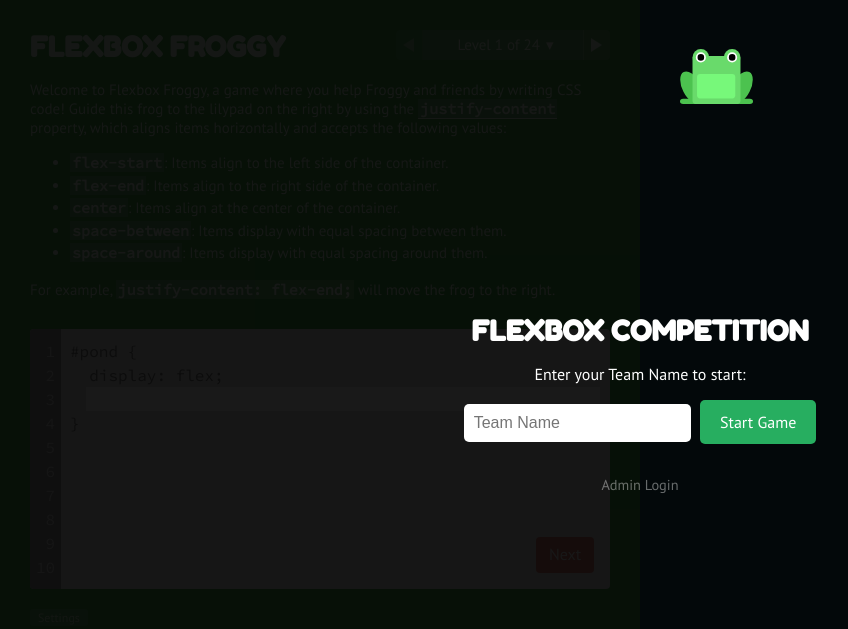
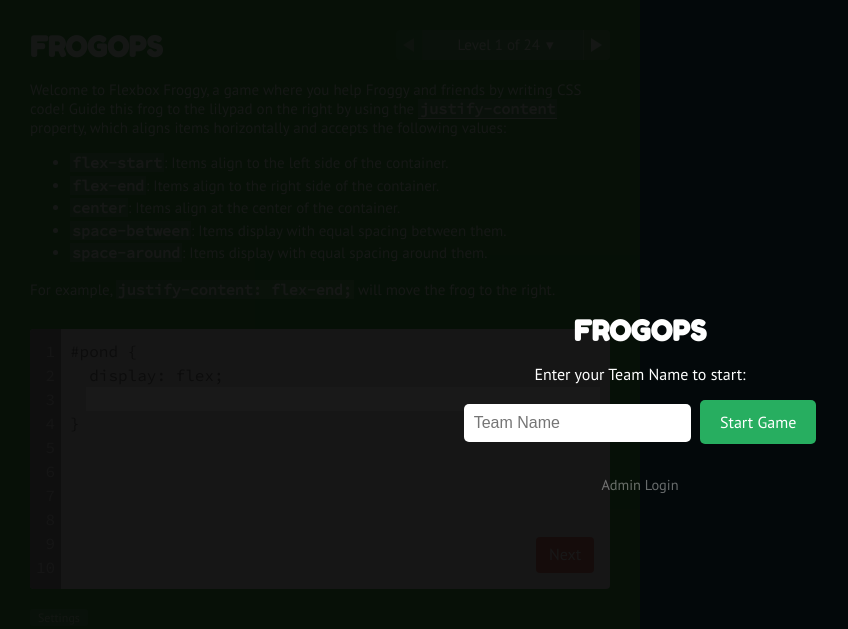
Before and after one commit to Roshen-Reji/FrogOps, a website with bundled scripts: page index.html in a window 1280 px wide. Shown: the whole page, without its empty margins (0-848 px from the left). Built offline with nearby package versions, Linux system fonts and the light colour scheme; no server answers.

Commit message:
Changed some words

```diff
--- a/index.html
+++ b/index.html
@@ -2,7 +2,7 @@
 <html lang="en">
   <head>
     <meta charset="utf-8">
-    <title>Flexbox Froggy - A game for learning CSS flexbox</title>
+    <title>FrogOps - A game for learning CSS flexbox</title>
     <meta name="viewport" content="width=device-width, initial-scale=1">
     <link rel="stylesheet" href="https://cdnjs.cloudflare.com/ajax/libs/animate.css/4.1.1/animate.min.css">
     <link href='https://fonts.googleapis.com/css?family=PT+Sans|Fredoka+One|Source+Code+Pro' rel='stylesheet' type='text/css'>
@@ -42,7 +42,7 @@
 
     <div id="team-overlay">
       <div id="login-section" style="text-align:center;">
-        <h1 class="title" style="color:white;">Flexbox Competition</h1>
+        <h1 class="title" style="color:white;">FrogOps</h1>
         <p id="status-message">Enter your Team Name to start:</p>
         <div id="login-inputs">
             <input type="text" id="team-name-input" placeholder="Team Name">
@@ -58,7 +58,7 @@
     <section id="sidebar">
       <div class="header">
         <div>
-          <h1 class="title">Flexbox Froggy</h1>
+          <h1 class="title">FrogOps</h1>
         </div>
 
         <div style="display:flex; align-items:center;">
```
Also changed, not shown: admin.html (+1 -1 lines).
